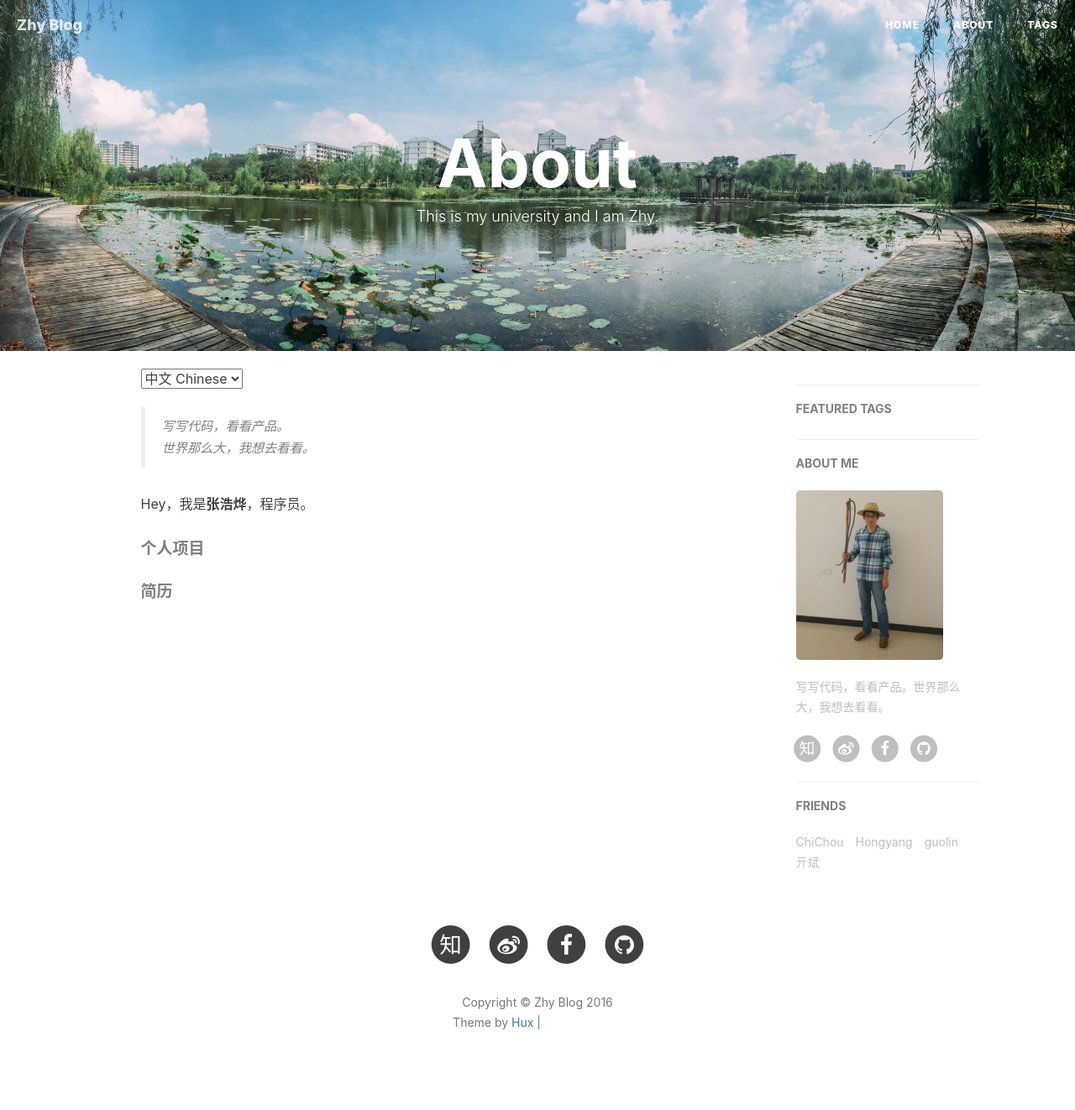
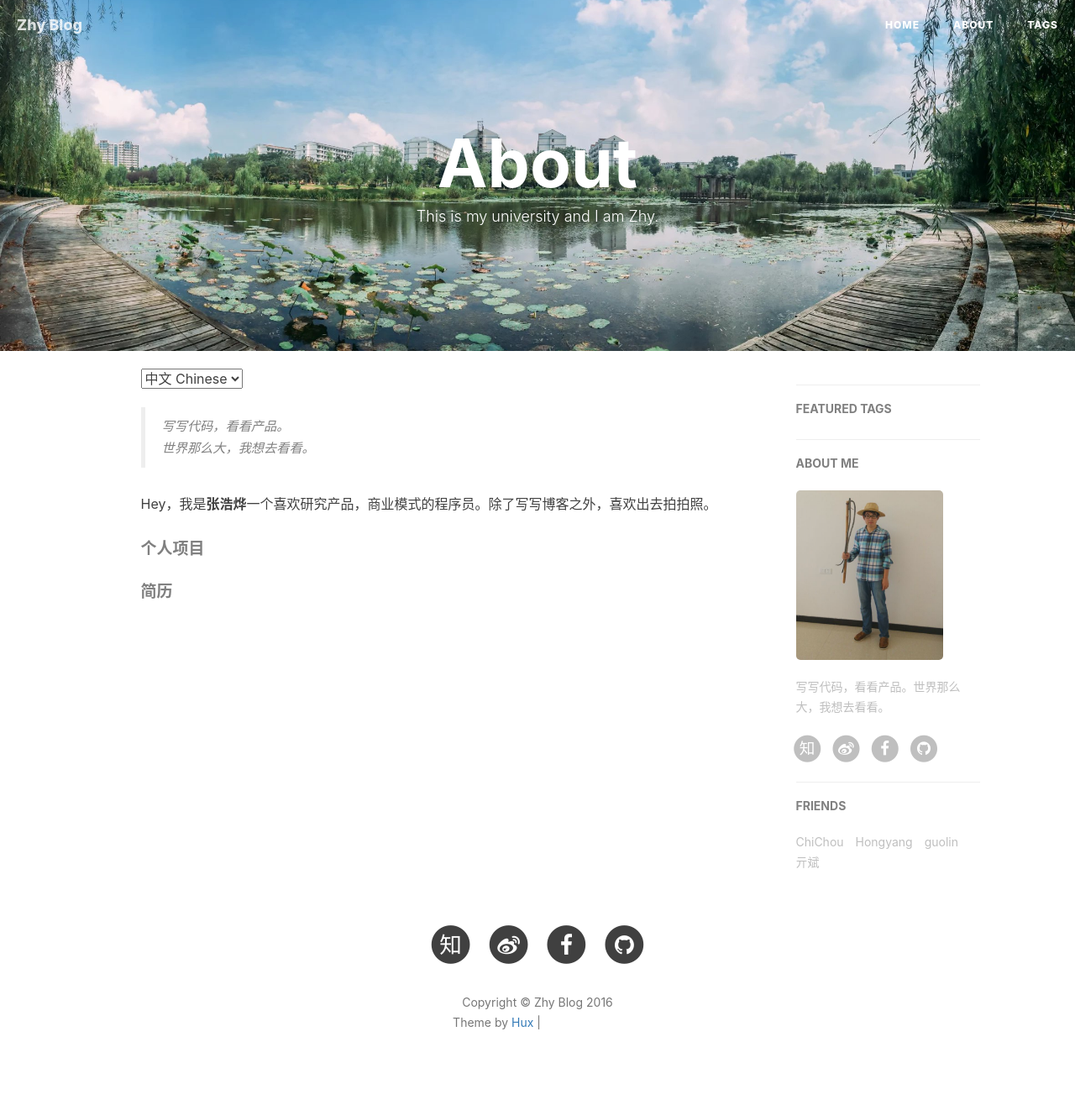
Before and after one commit to xzwc/xzwc.github.io, a Jekyll site: the page built from about.html, in a window 1280 px wide. Shown: the whole page at 84% size. Built offline with Jekyll 4.4.1, drawn with Linux system fonts in a browser that asks for light colours; nearby versions of some CDN libraries; comment, search, counter and statistics services are not loaded; grey boxes are pictures that could not be loaded.

Commit message:
修改关于我的博客

```diff
--- a/about.html
+++ b/about.html
@@ -22,7 +22,7 @@ header-img: "img/about-bg.jpg"
 
     <p>一些作品和开源项目，👉 戳 <a href="/portfolio">Portfolio</a> 与 <a href="http://github.com/huxpro">Github</a>；除了在博客写点东西外，我也是 <a href="http://www.gfansub.com/">GDG 字幕组</a>的译者之一、<a href="http://zhuanlan.zhihu.com/FrontendMagazine">前端外刊评论 · 知乎专栏</a>的维护译者之一、<a href="http://zhuanlan.zhihu.com/huxblog">知乎专栏 · 一生想做浪漫极客</a> 的创办者。</p> -->
 
-    <p>Hey，我是<strong>张浩烨</strong>，程序员。 </p>
+    <p>Hey，我是<strong>张浩烨</strong>一个喜欢研究产品，商业模式的程序员。除了写写博客之外，喜欢出去拍拍照。</p>
 
 
 
```
